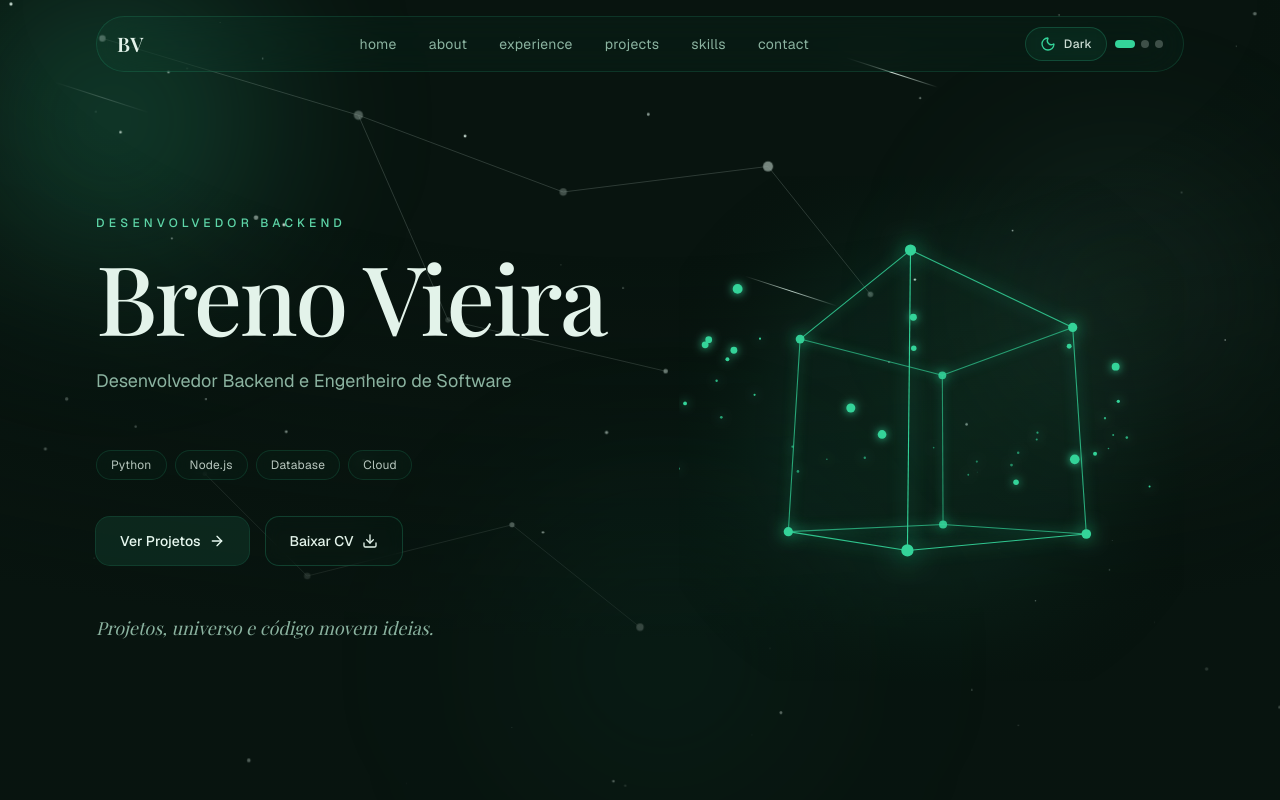
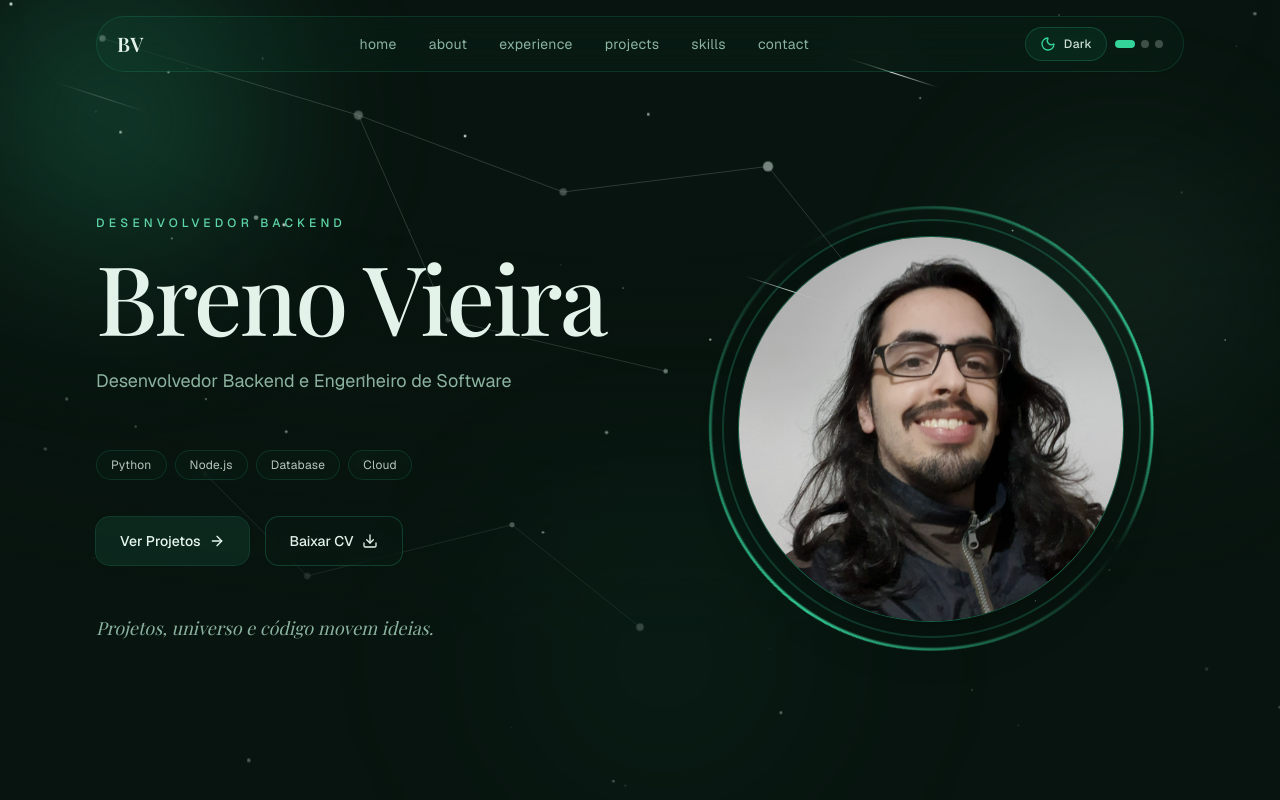
Before and after one commit to Brenovnc/Portfolio, a Next.js app: page / in a window 1280 px wide. Shown: the top 800 px of the page. Built offline with nearby package versions, Linux system fonts and the light colour scheme.

Commit message:
Update hero.tsx

```diff
--- a/components/hero.tsx
+++ b/components/hero.tsx
@@ -6,7 +6,7 @@ import { ProfilePortrait } from './profile-portrait'
 const TAGS = ['Python', 'Node.js', 'Database', 'Cloud']
 
 // Escolha o modelo visual do hero: 'cube' (cubo wireframe animado) ou 'portrait' (foto circular)
-const HERO_VISUAL: 'cube' | 'portrait' = 'cube'
+const HERO_VISUAL: 'cube' | 'portrait' = 'portrait'
 
 export function Hero() {
   return (
```
